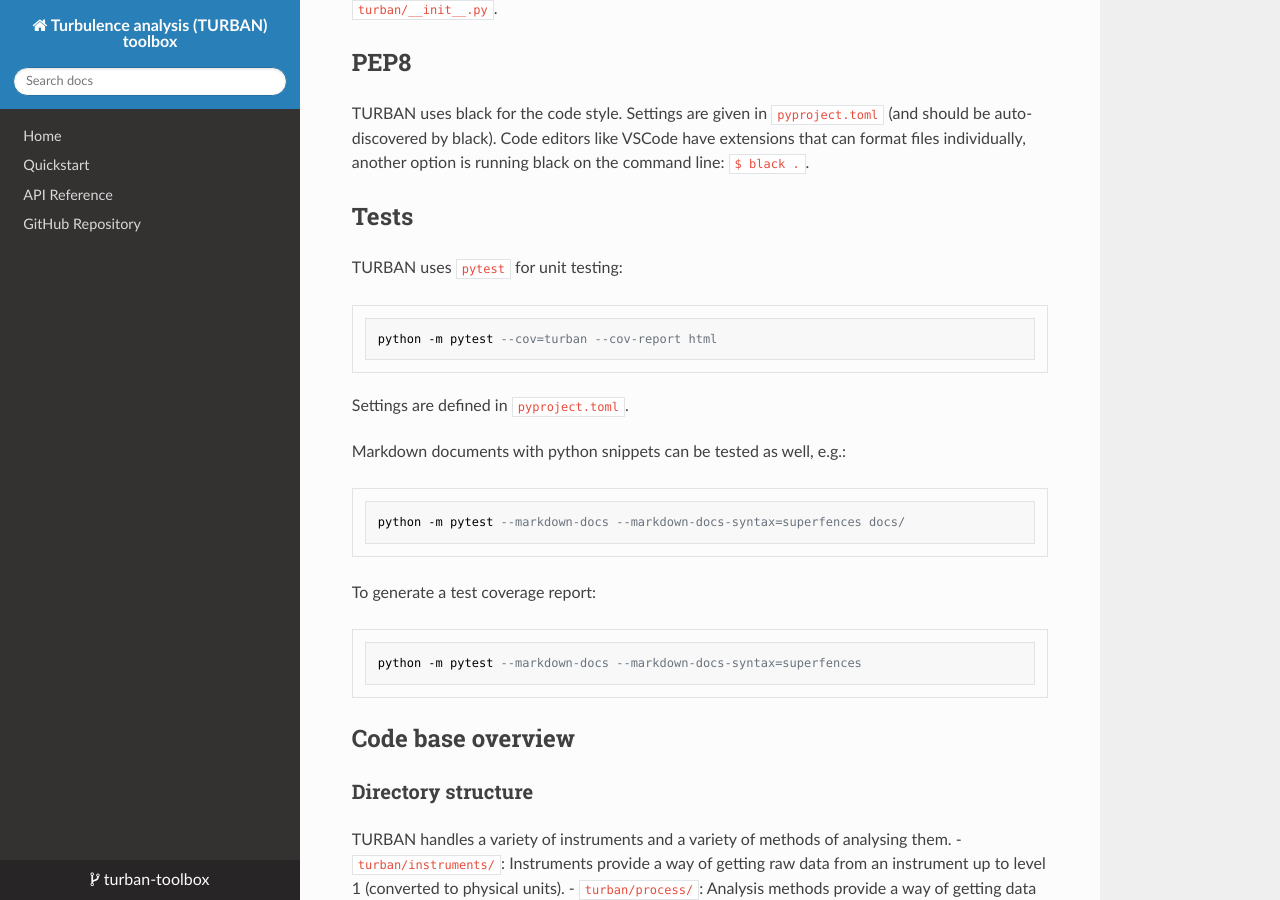
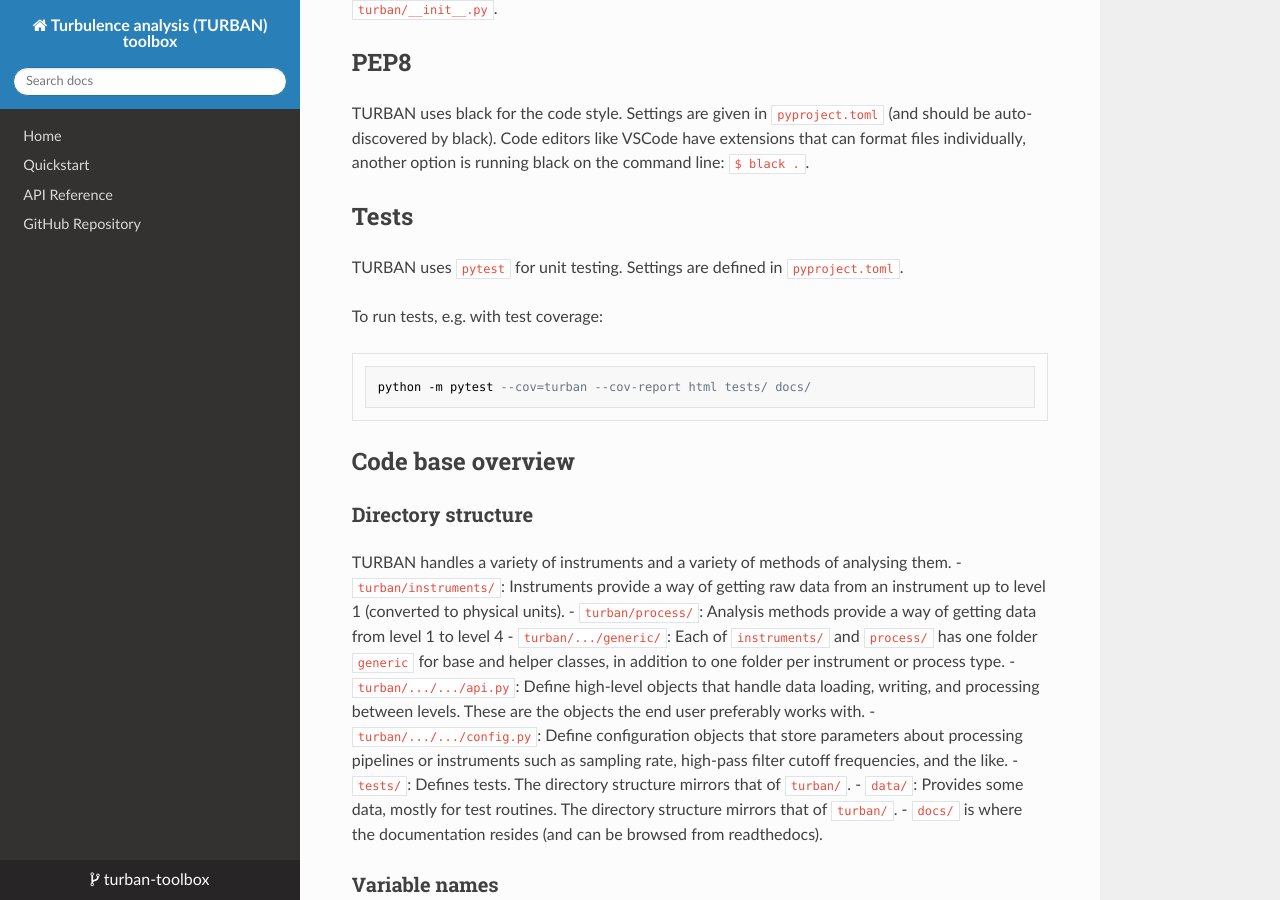
Before and after one commit to turban-toolbox/turban-toolbox, an MkDocs documentation site: the page built from docs/devguide.md, in a window 1280 px wide and 900 px high, scrolled down 465 px. Built offline with MkDocs 1.6.1, drawn with Linux system fonts in a browser that asks for light colours; nearby versions of some CDN libraries.

Commit message:
update docs with testing

````diff
--- a/docs/devguide.md
+++ b/docs/devguide.md
@@ -18,20 +18,11 @@ TURBAN uses black for the code style. Settings are given in `pyproject.toml` (an
 
 ## Tests
 
-TURBAN uses `pytest` for unit testing:
+TURBAN uses `pytest` for unit testing. Settings are defined in `pyproject.toml`.
+
+To run tests, e.g. with test coverage:
 ```bash
-python -m pytest --cov=turban --cov-report html
-```
-Settings are defined in `pyproject.toml`.
-
-Markdown documents with python snippets can be tested as well, e.g.:
-```bash
-python -m pytest --markdown-docs --markdown-docs-syntax=superfences docs/
-```
-
-To generate a test coverage report:
-```bash
-python -m pytest --markdown-docs --markdown-docs-syntax=superfences
+python -m pytest --cov=turban --cov-report html tests/ docs/
 ```
 
 ## Code base overview
````
